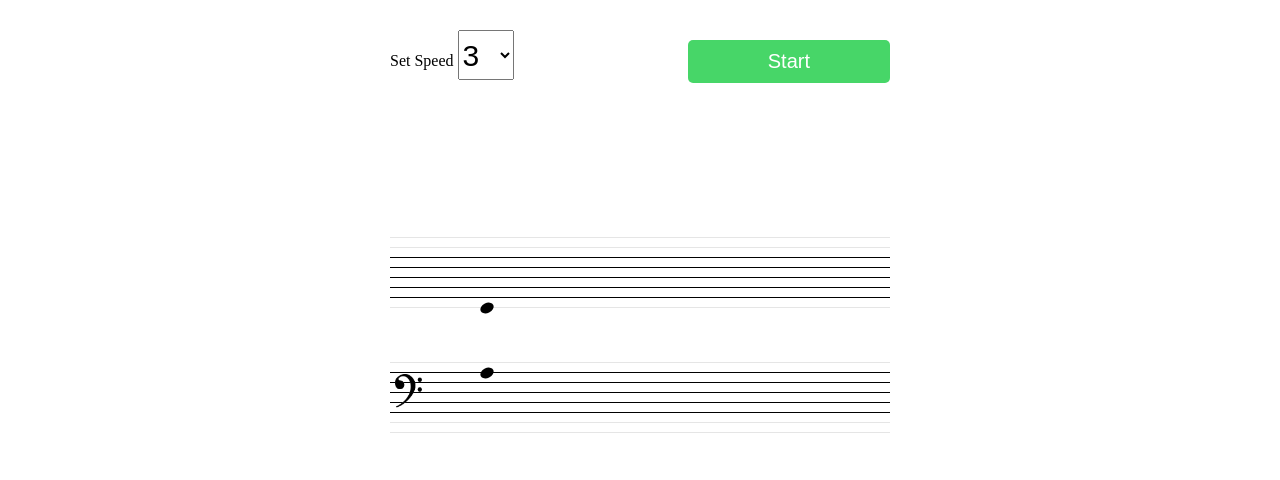
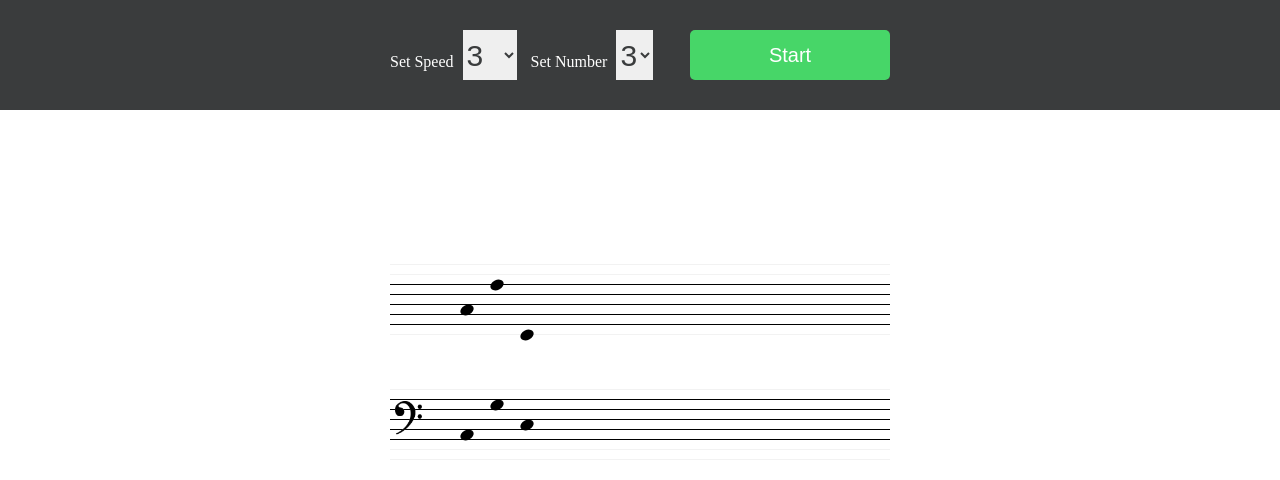
Before and after one commit to Tolkera/notes_randomizer, a plain HTML site: page index.html in a window 1280 px wide. Drawn offline with nearby package versions, Linux system fonts and the light colour scheme.

Commit message:
added several notes

```diff
--- a/index.html
+++ b/index.html
@@ -8,14 +8,12 @@
 </head>
 <body>
 
-
-
-<div class="container">
-
-    <div class="controls cf">
-        <form action="#" class="timer">
-            <label for="timer__select" class="timer__label">Set Speed</label>
-            <select name="" id="timer__select" class="timer__select">
+<div class="controls">
+    <div class="container cf">
+        <form action="#" class="options">
+            <div class="controls__item">
+                <label for="timer__select" class="label">Set Speed</label>
+                <select name="" id="timer__select" class="select">
                     <option value="1">1</option>
                     <option value="3" selected="selected">3</option>
                     <option value="5">5</option>
@@ -28,13 +26,24 @@
                     <option value="50">50</option>
                     <option value="60">60</option>
                 </select>
+            </div>
+            <div class="controls__item">
+                <label for="number__select" class="label">Set Number</label>
+                <select name="" id="number__select" class="select">
+                    <option value="1">1</option>
+                    <option value="2"  >2</option>
+                    <option value="3" selected="selected">3</option>
+                </select>
+            </div>
         </form>
-        <button type="button" class="timer__button">Start</button>
+        <button type="button" class="settings__button">Start</button>
     </div>
 
+</div>
+
+<div class="container">
     <div class="strings">
         <div class="string-wrap">
-            <div class="note"></div>
             <div class="key key--treble"></div>
             <div class="string string--extra"></div>
             <div class="string string--extra"></div>
@@ -47,7 +56,6 @@
         </div>
 
         <div class="string-wrap">
-            <div class="note"></div>
             <div class="key key--bass"></div>
             <div class="string string--extra"></div>
             <div class="string"></div>
--- a/main.css
+++ b/main.css
@@ -1,3 +1,23 @@
+body {
+    margin: 0;
+    padding: 0;
+}
+
+select {
+    border: 0;
+    color: #3A3C3D;
+}
+
+.cf:before,
+.cf:after {
+    content: " "; /* 1 */
+    display: table; /* 2 */
+}
+
+.cf:after {
+    clear: both;
+}
+
 .container {
     width: 500px;
     margin: 0 auto;
@@ -18,7 +38,7 @@
 }
 
 .string--extra {
-    background: rgba(0,0,0,.1);
+    background: rgba(0,0,0,.05);
     width: 100%;
 }
 
@@ -55,31 +75,46 @@
     border-radius: 50%;
     background: #000;
     position: absolute;
-    top: 0;
-    left: 90px;
     -webkit-transform: rotate(-25deg);
     transform: rotate(-25deg);
 }
 
-.controls {
-    overflow: hidden;
-    margin-top: 30px;
+.note--0 {
+    left: 70px;
 }
 
-.timer {
+.note--1{
+    left: 100px;
+
+}
+
+.note--2{
+    left: 130px;
+
+}
+
+.controls {
+    padding: 30px 0;
+    background: #3A3C3D;
+}
+
+.controls__item {
+    display: inline-block;
+    margin-left: 10px;
+}
+
+.controls__item:first-child {
+    margin-left: 0;
+}
+
+.options {
     float: left;
 }
 
-.timer__select {
+.settings__button {
+    float: right;
     height: 50px;
-    font-size: 30px;
-    outline: none;
-}
-
-.timer__button {
-    margin-top: 10px;
-    float: right;
-    padding: 10px 80px;
+    width: 200px;
     background: #34BA56;
     color: #fff;
     font-size: 20px;
@@ -93,35 +128,45 @@
     animation: color_change 1s infinite alternate;
 }
 
-.timer__button:hover {
+.settings__button:hover {
     background: #5DCF77;
     cursor: pointer;
     -webkit-animation: none;
     animation: none;
 }
 
-.timer__button:active {
+.settings__button:active {
     background: #5FD97C;
     -webkit-animation: none;
     animation: none;
 }
 
-.timer__button--active {
-    background: #C9D4D4;
+.settings__button--active {
+    background: #C5C8C9;
     -webkit-animation: none;
     animation: none;
 }
 
-.timer__button--active:hover {
+.settings__button--active:hover {
     background: #D3DBDB;
 }
 
-.timer__button--active:active {
+.settings__button--active:active {
     background: #DEE3E3;
 }
 
-.timer__label {
+.label {
     font-size: 16px;
+    color: #fff;
+    display: inline-block;
+    vertical-align: middle;
+    margin-right: 5px;
+}
+
+.select {
+    font-size: 30px;
+    height: 50px;
+    outline: none;
 }
 
 @-webkit-keyframes color_change {
--- a/script.js
+++ b/script.js
@@ -1,62 +1,77 @@
 $(function(){
-   //create a random array of options from 0 to 70
 
-    $.fn.toggleText = function(from, to){
-        var elem = $(this),
-            elemText = elem.text() == from ? to : from;
-
-        return elem.text(elemText);
-    };
-
-   var top = 0,
-       bottom =  $('.string-wrap').height(),
-       step = ($('.string').outerHeight(true))/2,
-       number = bottom / step,
-       noteArr=[],
-       note = $('.note'),
-       math = Math,
-       timer = $('.timer__select'),
-       timerBtn = $('.timer__button'),
-       timerActiveClass = 'timer__button--active',
-       speed = timer.val()*1000,
-       timerId;
+    var stringWrap = $('.string-wrap'),
+        positionTop = 0,
+        positionBottom =  stringWrap.height(),
+        step = ($('.string').outerHeight(true))/2,
+        number = positionBottom / step,
+        noteArr=[],
+        note = $('.note'),
+        math = Math,
+        timer = $('#timer__select'),
+        numberSelect = $('#number__select'),
+        submitBtn = $('.settings__button'),
+        submitActiveClass = 'settings__button--active',
+        timerId,
+        select = $('.select');
 
    for (var i=0; i<number; i++){
-       noteArr.push(top);
-       top+=step;
+       noteArr.push(positionTop);
+       positionTop+=step;
    }
 
-    randomizePositions(noteArr);
+    addNotes();
 
-    timerBtn.on('click', function(){
-        (timerBtn.hasClass(timerActiveClass)) ? finishNotes() : startNotes();
+    submitBtn.on('click', function(){
+        (submitBtn.hasClass(submitActiveClass)) ? finishNotesAction() : startNotesAction();
     });
 
-    timer.on('change', function(){
-        speed = timer.val()*1000;
-        finishNotes();
+    select.on('change', function(){
+        finishNotesAction();
+        getSettingsValue($(this));
     });
 
+   function getSettingsValue(select){
+        return select.val();
+    }
 
-    function randomizePositions(arr){
+    function addNotes(){
+        if(note) {
+            note.remove();
+        }
+        var noteNumber = getSettingsValue(numberSelect);
+        stringWrap.each(function(){
+            for (var k = 0; k<noteNumber; k++){
+                $(this).append($('<div>', {
+                    class: 'note note--'+ (k)
+                }));
+            }
+        });
+        note = $('.note');
+        randomizePositioning(noteArr);
+    }
+
+    function randomizePositioning(arr){
         note.each(function(){
             var randomIndex = math.floor(math.random() * 15);
             $(this).css('top', arr[randomIndex])
         });
     }
 
-    function finishNotes(){
+    function finishNotesAction(){
         clearInterval(timerId);
         timerId = 0;
-        timerBtn.removeClass(timerActiveClass);
-        timerBtn.text('Start!');
+        submitBtn.removeClass(submitActiveClass);
+        submitBtn.text('Start!');
     }
 
-    function startNotes(){
+    function startNotesAction(){
+        addNotes();
+        var speed = getSettingsValue(timer) * 1000;
         timerId = setInterval(function(){
-            randomizePositions(noteArr);
+            randomizePositioning(noteArr);
         }, speed);
-        timerBtn.addClass(timerActiveClass);
-        timerBtn.text('Stop!')
+        submitBtn.addClass(submitActiveClass);
+        submitBtn.text('Stop!')
     }
 });
```
Lines whose indentation alone changed are shown as unchanged.
